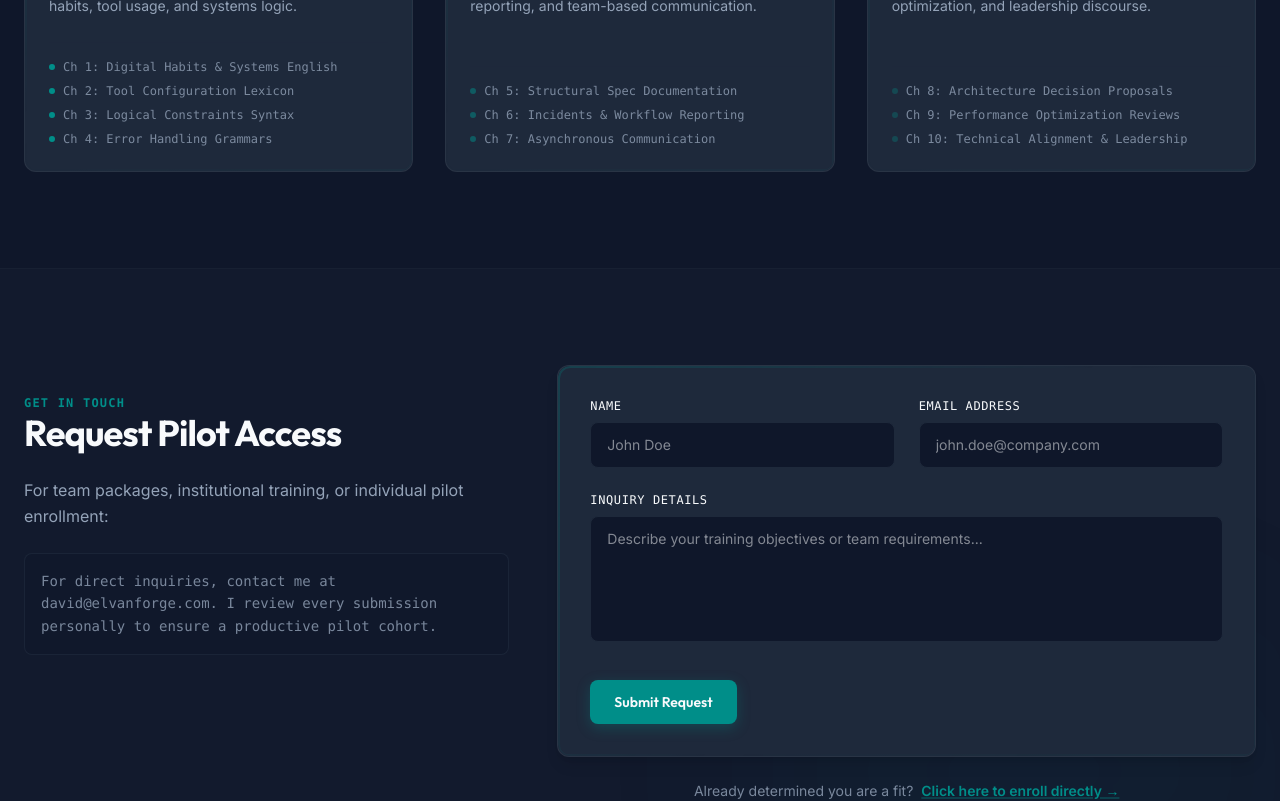
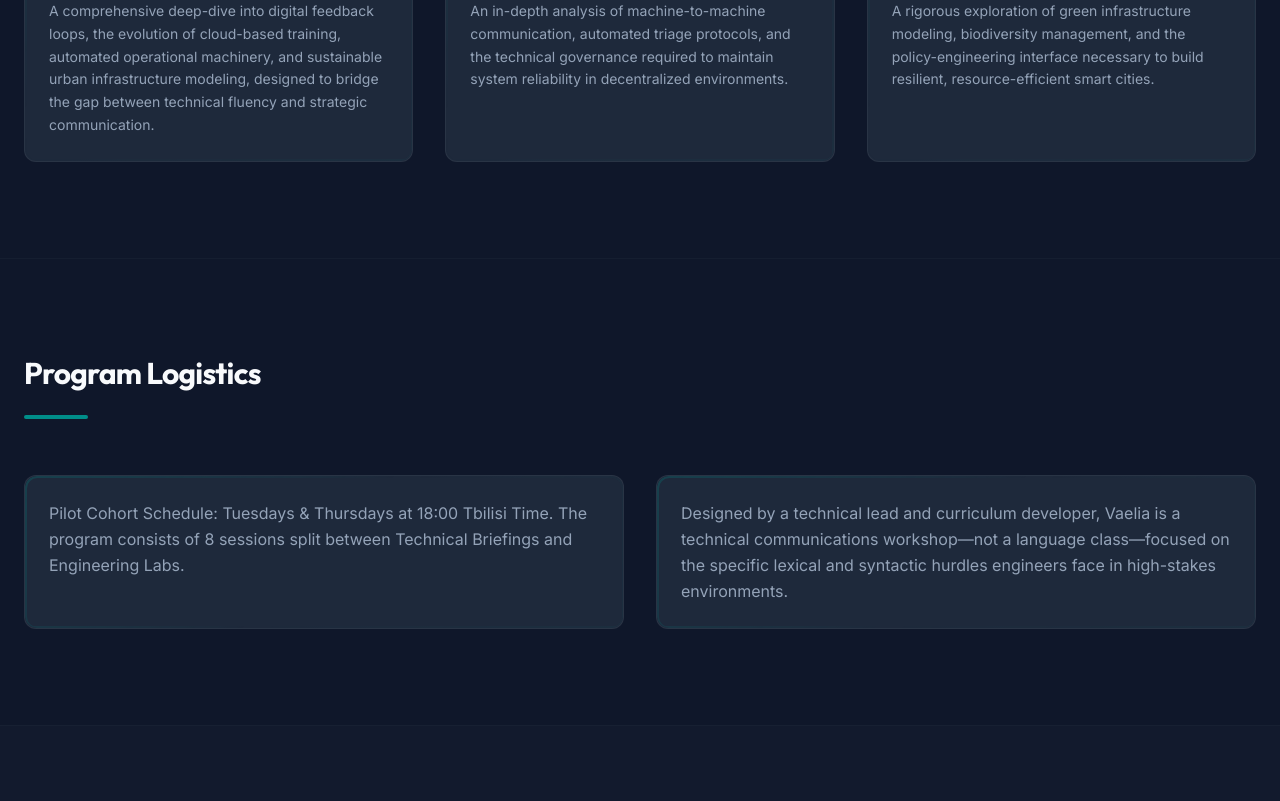
Before and after one commit to ElvanForge/vaelia_landing, a SvelteKit app: page / in a window 1280 px wide. Shown: the part 2500-3301 px from the top of the page. Built offline with nearby package versions, Linux system fonts and the light colour scheme.

Commit message:
Update landing page: integrate Stripe enrollment flow, update roadmap modules, and add program logistics

```diff
--- a/src/routes/+page.svelte
+++ b/src/routes/+page.svelte
@@ -1,18 +1,6 @@
 <script lang="ts">
-	import { onMount } from 'svelte';
-
 	// State for slot capacity tracker
 	let remainingSlots = $state(2);
-
-	// Dynamic Formspree redirect URL
-	let thankYouUrl = $state('');
-
-	onMount(() => {
-		thankYouUrl = window.location.origin + '/thank-you';
-	});
-
-	// Stripe checkout link for fast-track enrollment
-	const stripePaymentUrl = "https://buy.stripe.com/6oUfZj2w7eFBevabk2bjW05";
 </script>
 
 <svelte:head>
@@ -297,32 +285,11 @@
 
 					<div class="p-6 space-y-4">
 						<div class="text-xs font-mono text-brand-teal font-bold tracking-wide">01 // FOUNDATION</div>
-						<h3 class="text-xl font-bold text-off-white">Module 1 (Ch 1-4)</h3>
+						<h3 class="text-xl font-bold text-off-white">Module 01: Technical Systems & Infrastructure</h3>
 						<p class="text-sm text-text-gray leading-relaxed">
-							Foundational technical English, focusing on digital habits, tool usage, and systems logic.
+							A comprehensive deep-dive into digital feedback loops, the evolution of cloud-based training, automated operational machinery, and sustainable urban infrastructure modeling, designed to bridge the gap between technical fluency and strategic communication.
 						</p>
 					</div>
-				</div>
-
-				<div class="p-6 pt-0">
-					<ul class="space-y-2 border-t border-brand-card/60 pt-4 text-xs font-mono text-text-gray/80">
-						<li class="flex items-center space-x-2">
-							<span class="w-1.5 h-1.5 rounded-full bg-brand-teal"></span>
-							<span>Ch 1: Digital Habits & Systems English</span>
-						</li>
-						<li class="flex items-center space-x-2">
-							<span class="w-1.5 h-1.5 rounded-full bg-brand-teal"></span>
-							<span>Ch 2: Tool Configuration Lexicon</span>
-						</li>
-						<li class="flex items-center space-x-2">
-							<span class="w-1.5 h-1.5 rounded-full bg-brand-teal"></span>
-							<span>Ch 3: Logical Constraints Syntax</span>
-						</li>
-						<li class="flex items-center space-x-2">
-							<span class="w-1.5 h-1.5 rounded-full bg-brand-teal"></span>
-							<span>Ch 4: Error Handling Grammars</span>
-						</li>
-					</ul>
 				</div>
 			</div>
 
@@ -342,28 +309,11 @@
 
 					<div class="p-6 space-y-4">
 						<div class="text-xs font-mono text-brand-teal font-bold tracking-wide">02 // DOCUMENTATION</div>
-						<h3 class="text-xl font-bold text-off-white">Module 2 (Ch 5-7)</h3>
+						<h3 class="text-xl font-bold text-off-white">Module 02: Advanced Automation & Reliability</h3>
 						<p class="text-sm text-text-gray leading-relaxed">
-							Professional technical documentation, workflow reporting, and team-based communication.
+							An in-depth analysis of machine-to-machine communication, automated triage protocols, and the technical governance required to maintain system reliability in decentralized environments.
 						</p>
 					</div>
-				</div>
-
-				<div class="p-6 pt-0">
-					<ul class="space-y-2 border-t border-brand-card/60 pt-4 text-xs font-mono text-text-gray/80">
-						<li class="flex items-center space-x-2">
-							<span class="w-1.5 h-1.5 rounded-full bg-brand-teal/50"></span>
-							<span>Ch 5: Structural Spec Documentation</span>
-						</li>
-						<li class="flex items-center space-x-2">
-							<span class="w-1.5 h-1.5 rounded-full bg-brand-teal/50"></span>
-							<span>Ch 6: Incidents & Workflow Reporting</span>
-						</li>
-						<li class="flex items-center space-x-2">
-							<span class="w-1.5 h-1.5 rounded-full bg-brand-teal/50"></span>
-							<span>Ch 7: Asynchronous Communication</span>
-						</li>
-					</ul>
 				</div>
 			</div>
 
@@ -383,33 +333,37 @@
 
 					<div class="p-6 space-y-4">
 						<div class="text-xs font-mono text-brand-teal font-bold tracking-wide">03 // LEADERSHIP</div>
-						<h3 class="text-xl font-bold text-off-white font-display">Module 3 (Ch 8-10)</h3>
+						<h3 class="text-xl font-bold text-off-white font-display">Module 03: Sustainable Urban Strategy</h3>
 						<p class="text-sm text-text-gray leading-relaxed">
-							Strategic technical communication, system optimization, and leadership discourse.
+							A rigorous exploration of green infrastructure modeling, biodiversity management, and the policy-engineering interface necessary to build resilient, resource-efficient smart cities.
 						</p>
 					</div>
-				</div>
-
-				<div class="p-6 pt-0">
-					<ul class="space-y-2 border-t border-brand-card/60 pt-4 text-xs font-mono text-text-gray/80">
-						<li class="flex items-center space-x-2">
-							<span class="w-1.5 h-1.5 rounded-full bg-brand-teal/30"></span>
-							<span>Ch 8: Architecture Decision Proposals</span>
-						</li>
-						<li class="flex items-center space-x-2">
-							<span class="w-1.5 h-1.5 rounded-full bg-brand-teal/30"></span>
-							<span>Ch 9: Performance Optimization Reviews</span>
-						</li>
-						<li class="flex items-center space-x-2">
-							<span class="w-1.5 h-1.5 rounded-full bg-brand-teal/30"></span>
-							<span>Ch 10: Technical Alignment & Leadership</span>
-						</li>
-					</ul>
 				</div>
 			</div>
 
 		</div>
 	</section>
+
+	<!-- Program Logistics -->
+	<div id="logistics" class="py-24 px-6 max-w-7xl mx-auto border-t border-brand-card/40">
+		<div class="space-y-6">
+			<h2 class="text-3xl font-bold tracking-tight text-off-white font-display">Program Logistics</h2>
+			<div class="w-16 h-1 bg-brand-teal rounded-full"></div>
+
+			<div class="grid grid-cols-1 md:grid-cols-2 gap-8 pt-8">
+				<div class="glow-card bg-brand-card/40 p-6 border border-brand-card">
+					<p class="text-text-gray leading-relaxed">
+						Pilot Cohort Schedule: Tuesdays & Thursdays at 18:00 Tbilisi Time. The program consists of 8 sessions split between Technical Briefings and Engineering Labs.
+					</p>
+				</div>
+				<div class="glow-card bg-brand-card/40 p-6 border border-brand-card">
+					<p class="text-text-gray leading-relaxed">
+						Designed by a technical lead and curriculum developer, Vaelia is a technical communications workshop—not a language class—focused on the specific lexical and syntactic hurdles engineers face in high-stakes environments.
+					</p>
+				</div>
+			</div>
+		</div>
+	</div>
 
 	<!-- Lead Contact Form Section -->
 	<section id="apply" class="py-24 px-6 bg-brand-card/20 border-t border-brand-card/40 relative overflow-hidden">
@@ -434,80 +388,8 @@
 			<!-- Right column: The Form block -->
 			<div class="lg:col-span-7 flex flex-col justify-between">
 				<div class="glow-card bg-brand-card/50 p-8 border border-brand-card/85 shadow-lg">
-					<form
-						action="https://formspree.io/f/maqklked"
-						method="POST"
-						class="space-y-6"
-						id="vaelia-lead-form"
-					>
-						<div class="grid grid-cols-1 sm:grid-cols-2 gap-6">
-							<div class="space-y-2">
-								<label for="name" class="block text-xs font-mono uppercase tracking-wider text-off-white">Name</label>
-								<input
-									type="text"
-									name="name"
-									id="name"
-									required
-									placeholder="John Doe"
-									class="w-full bg-brand-bg border border-brand-card hover:border-brand-teal/40 focus:border-brand-teal focus:ring-1 focus:ring-brand-teal rounded-lg py-3 px-4 text-off-white text-sm outline-none transition-colors"
-								/>
-							</div>
-							<div class="space-y-2">
-								<label for="email" class="block text-xs font-mono uppercase tracking-wider text-off-white">Email Address</label>
-								<input
-									type="email"
-									name="_replyto"
-									id="email"
-									required
-									placeholder="john.doe@company.com"
-									class="w-full bg-brand-bg border border-brand-card hover:border-brand-teal/40 focus:border-brand-teal focus:ring-1 focus:ring-brand-teal rounded-lg py-3 px-4 text-off-white text-sm outline-none transition-colors"
-								/>
-							</div>
-						</div>
-
-						<div class="space-y-2">
-							<label for="message" class="block text-xs font-mono uppercase tracking-wider text-off-white">Inquiry Details</label>
-							<textarea
-								name="message"
-								id="message"
-								rows="5"
-								required
-								placeholder="Describe your training objectives or team requirements..."
-								class="w-full bg-brand-bg border border-brand-card hover:border-brand-teal/40 focus:border-brand-teal focus:ring-1 focus:ring-brand-teal rounded-lg py-3 px-4 text-off-white text-sm outline-none transition-colors resize-none"
-							></textarea>
-						</div>
-
-						<!-- Formspree hidden inputs -->
-						<input type="hidden" name="_subject" value="New Vaelia Lead Submission" />
-						{#if thankYouUrl}
-							<input type="hidden" name="_next" value={thankYouUrl} />
-						{/if}
-
-						<div class="flex items-center justify-between pt-2">
-							<button
-								type="submit"
-								id="lead-submit-btn"
-								class="btn-primary w-full sm:w-auto py-3 px-8 text-sm cursor-pointer"
-							>
-								Submit Request
-							</button>
-						</div>
-					</form>
-				</div>
-
-				<!-- Hybrid Fast-Track Enrollment Option -->
-				<div class="mt-6 text-center">
-					<p class="text-sm text-text-gray/80">
-						Already determined you are a fit?
-						<a
-							href={stripePaymentUrl}
-							target="_blank"
-							rel="noopener noreferrer"
-							class="text-brand-teal hover:text-brand-teal-light font-semibold underline decoration-2 decoration-brand-teal/30 hover:decoration-brand-teal-light transition-colors ml-1 inline-block"
-						>
-							Click here to enroll directly &rarr;
-						</a>
-					</p>
+					<a href="https://buy.stripe.com/6oUfZj2w7eFBevabk2bjW05" class="btn-enroll">Join the Founding Cohort - $150</a>
+					<p class="founding-member-info">Founding Member Pilot: $450 value, introductory price $150. Limited to 5 seats.</p>
 				</div>
 			</div>
 
```
